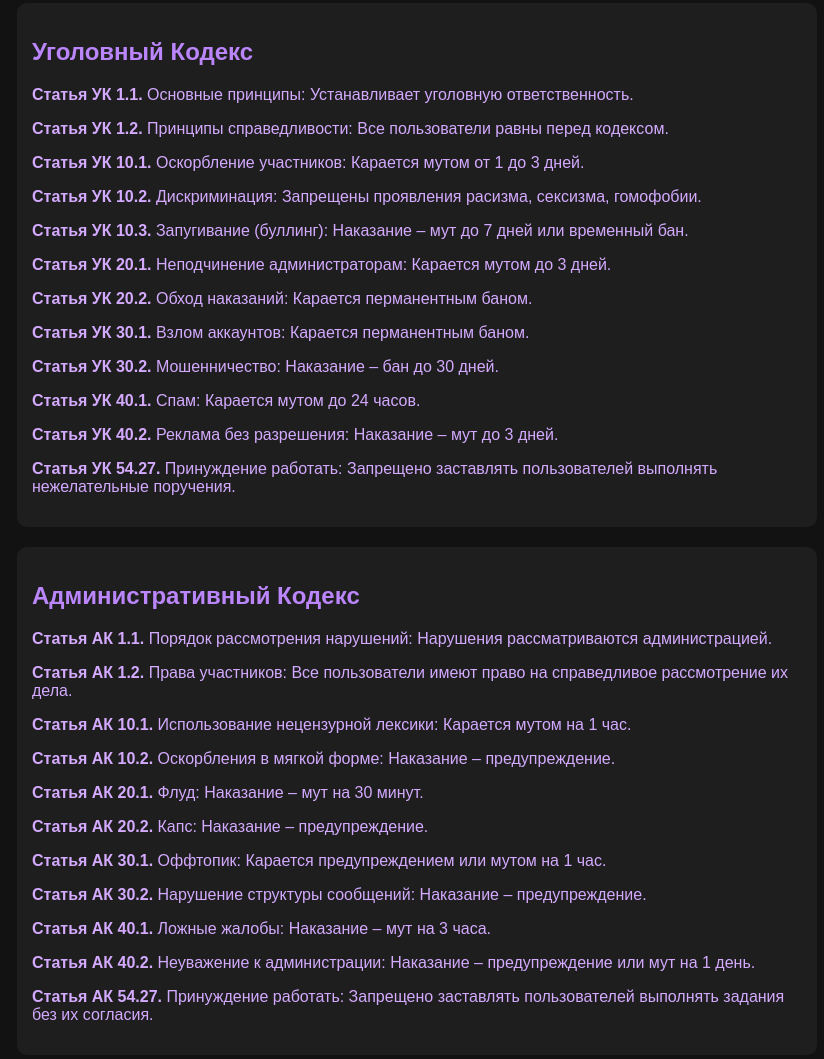
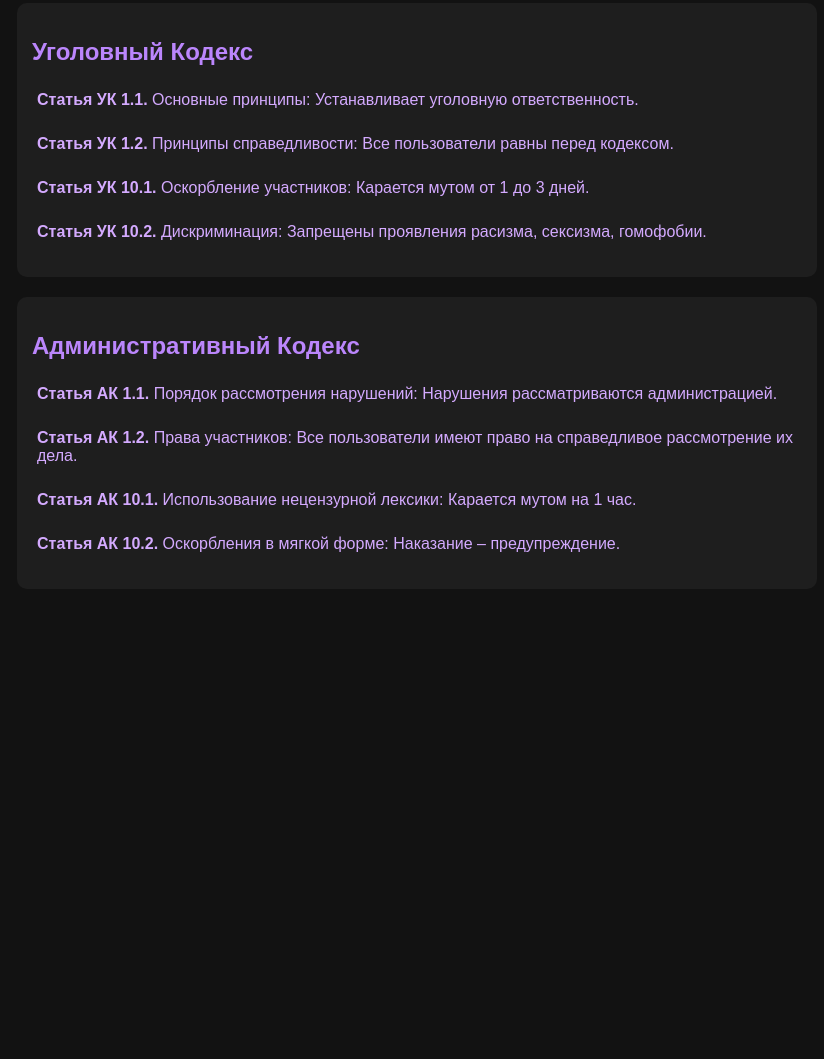
Before and after one commit to BUXANKAXLEBA/DiscordKodeks, a plain HTML site: page index.html in a window 1280 px wide. Shown: the part 97-1156 px from the top of the page, without its empty margins (223-1047 px from the left). After the commit the page ends 800 px from the top, so only its background shows below. Drawn offline with Linux system fonts and the light colour scheme.

Commit message:
Update index.html

```diff
--- a/index.html
+++ b/index.html
@@ -25,6 +25,20 @@
             padding: 15px;
             border-radius: 10px;
             margin-bottom: 20px;
+            transition: transform 0.3s ease, box-shadow 0.3s ease;
+        }
+        .code-section:hover {
+            transform: scale(1.05);
+            box-shadow: 0 0 15px #bb86fc;
+        }
+        p {
+            transition: background-color 0.3s ease, padding 0.3s ease;
+            padding: 5px;
+            border-radius: 5px;
+        }
+        p:hover {
+            background-color: #2c2c2c;
+            padding: 8px;
         }
     </style>
 </head>
@@ -38,14 +52,6 @@
             <p><strong>Статья УК 1.2.</strong> Принципы справедливости: Все пользователи равны перед кодексом.</p>
             <p><strong>Статья УК 10.1.</strong> Оскорбление участников: Карается мутом от 1 до 3 дней.</p>
             <p><strong>Статья УК 10.2.</strong> Дискриминация: Запрещены проявления расизма, сексизма, гомофобии.</p>
-            <p><strong>Статья УК 10.3.</strong> Запугивание (буллинг): Наказание – мут до 7 дней или временный бан.</p>
-            <p><strong>Статья УК 20.1.</strong> Неподчинение администраторам: Карается мутом до 3 дней.</p>
-            <p><strong>Статья УК 20.2.</strong> Обход наказаний: Карается перманентным баном.</p>
-            <p><strong>Статья УК 30.1.</strong> Взлом аккаунтов: Карается перманентным баном.</p>
-            <p><strong>Статья УК 30.2.</strong> Мошенничество: Наказание – бан до 30 дней.</p>
-            <p><strong>Статья УК 40.1.</strong> Спам: Карается мутом до 24 часов.</p>
-            <p><strong>Статья УК 40.2.</strong> Реклама без разрешения: Наказание – мут до 3 дней.</p>
-            <p><strong>Статья УК 54.27.</strong> Принуждение работать: Запрещено заставлять пользователей выполнять нежелательные поручения.</p>
         </div>
 
         <div class="code-section">
@@ -54,13 +60,6 @@
             <p><strong>Статья АК 1.2.</strong> Права участников: Все пользователи имеют право на справедливое рассмотрение их дела.</p>
             <p><strong>Статья АК 10.1.</strong> Использование нецензурной лексики: Карается мутом на 1 час.</p>
             <p><strong>Статья АК 10.2.</strong> Оскорбления в мягкой форме: Наказание – предупреждение.</p>
-            <p><strong>Статья АК 20.1.</strong> Флуд: Наказание – мут на 30 минут.</p>
-            <p><strong>Статья АК 20.2.</strong> Капс: Наказание – предупреждение.</p>
-            <p><strong>Статья АК 30.1.</strong> Оффтопик: Карается предупреждением или мутом на 1 час.</p>
-            <p><strong>Статья АК 30.2.</strong> Нарушение структуры сообщений: Наказание – предупреждение.</p>
-            <p><strong>Статья АК 40.1.</strong> Ложные жалобы: Наказание – мут на 3 часа.</p>
-            <p><strong>Статья АК 40.2.</strong> Неуважение к администрации: Наказание – предупреждение или мут на 1 день.</p>
-            <p><strong>Статья АК 54.27.</strong> Принуждение работать: Запрещено заставлять пользователей выполнять задания без их согласия.</p>
         </div>
     </div>
 </body>
```
